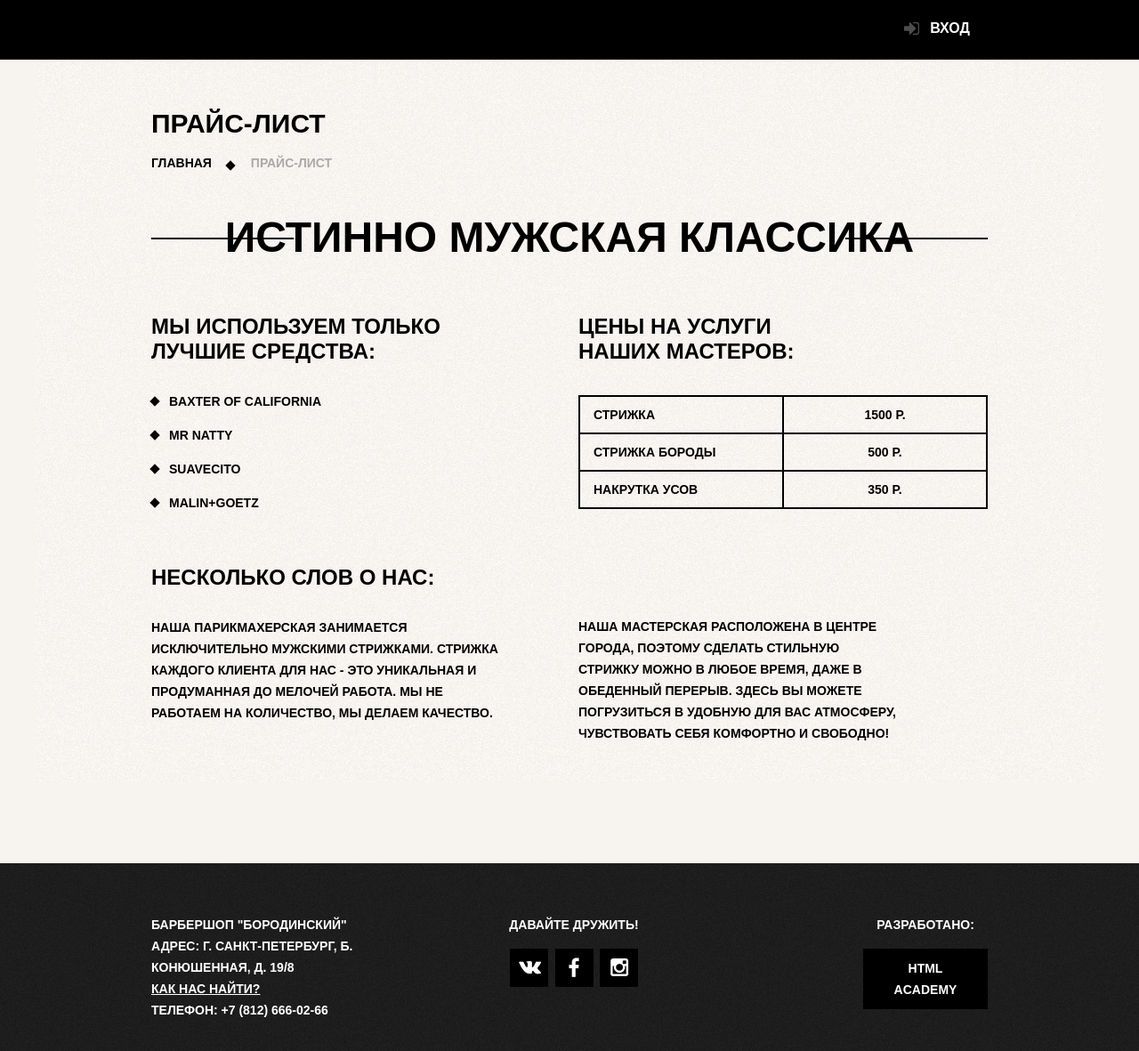
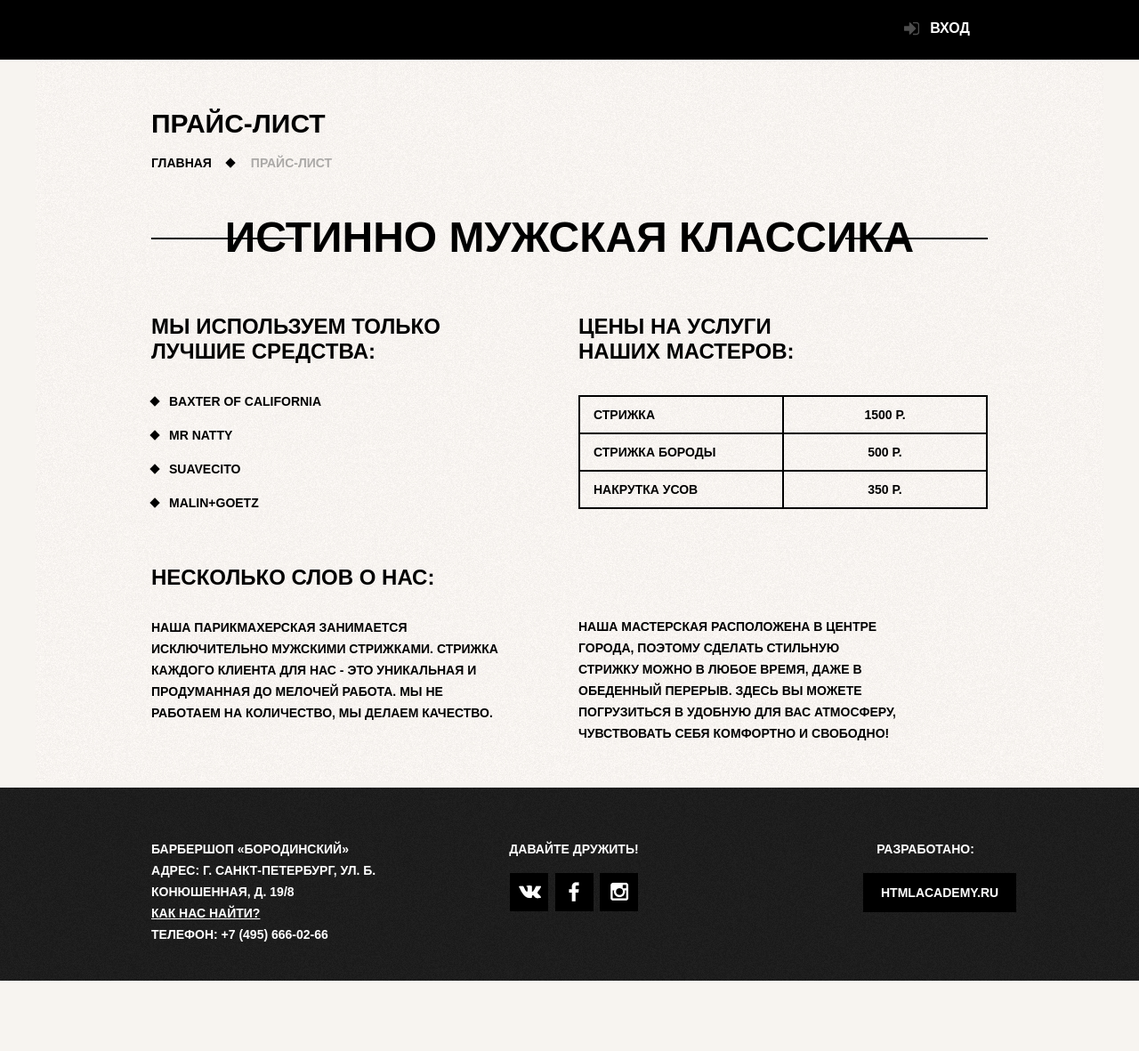
Before and after one commit to stayacid/barbershop, a website: page app/price.html in a window 1280 px wide. Shown: the part 73-1254 px from the top of the page at 89% size. After the commit the page ends 1175 px from the top, so only its background shows below. Drawn offline with Linux system fonts and the light colour scheme.

Commit message:
Finished barbershop decoration

```diff
--- a/app/less/price.less
+++ b/app/less/price.less
@@ -176,7 +176,7 @@ h1 {
 			height: 8px;
 			background-color: #000;
 			position: absolute;
-			bottom: 5px;
+			bottom: 8px;
 			right: 15px;
 			margin-left: -10px;
 			transform: rotate(45deg);
@@ -221,7 +221,6 @@ h3 {
 .index-content-left {
 	float: left;
 	max-width: 390px;
-	margin-bottom: 80px;
 	margin-right: 90px;
 	ul {
 		margin: 0;
@@ -251,7 +250,7 @@ h3 {
 .index-content-right {
 	float: left;
 	width: 460px;
-	margin-bottom: 80px;
+	margin-bottom: 35px;
 	h3 {
 		margin-bottom: 35px;
 	}
@@ -277,7 +276,6 @@ h3 {
 
 //FOOTER
 .main-footer {
-	margin-top: 40px;
 	padding-top: 57px;
 	padding-bottom: 40px;
 	color: #ffffff;
--- a/app/price.html
+++ b/app/price.html
@@ -93,11 +93,11 @@
 	<footer class="main-footer">
 		<div class="container  clearfix">
 			<section class="footer-contacts">
-				Барбершоп "Бородинский"
-				<br> Адрес: г. Санкт-Петербург, Б. Конюшенная, д. 19/8
+				Барбершоп «Бородинский»
+				<br> Адрес: г. Санкт-Петербург, ул. Б. Конюшенная, д. 19/8
 				<br>
 				<a href="#">Как нас найти?</a>
-				<br> Телефон: +7 (812) 666-02-66
+				<br> Телефон: +7 (495) 666-02-66
 			</section>
 			<section class="footer-social">
 				<p>Давайте дружить!</p>
@@ -107,7 +107,7 @@
 			</section>
 			<section class="footer-copyright">
 				<p>Разработано:</p>
-				<a href="https://htmlacademy.ru" class="btn">HTML Academy</a>
+				<a href="https://htmlacademy.ru" class="btn">HTMLAcademy.ru</a>
 			</section>
 		</div>
 	</footer>
```
Also changed, not shown: app/index.html (+7 -7 lines), app/item.html (+3 -3 lines), app/shop.html (+3 -3 lines), app/css/price.css.
